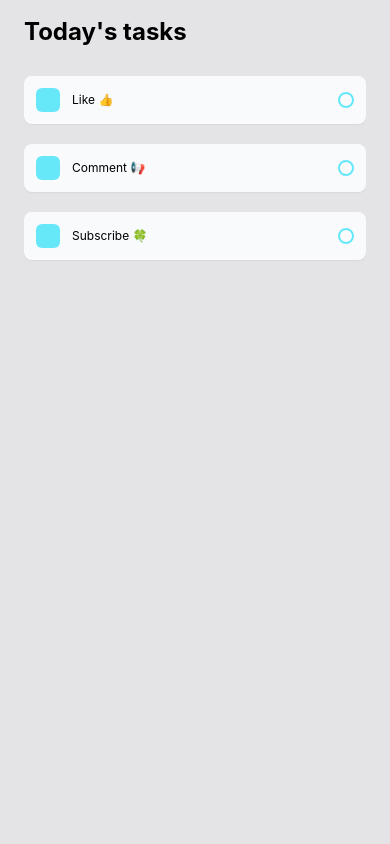
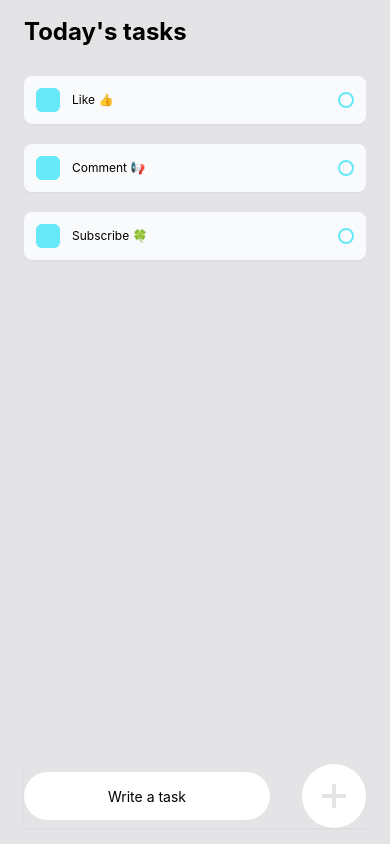
Before and after one commit to gmlwlsdl/RN-Study, a React Native app: screen /Todo in a window 390 px wide. Built offline with nearby package versions, Linux system fonts and the light colour scheme.

Commit message:
feat: 새로운 todo 추가하기 기능 적용 중

```diff
--- a/package.json
+++ b/package.json
@@ -24,6 +24,7 @@
     "react-native-safe-area-context": "4.10.5",
     "react-native-screens": "3.31.1",
     "react-native-tab-view": "^3.5.2",
+    "react-native-vector-icons": "^10.2.0",
     "react-native-webview": "13.8.6"
   },
   "devDependencies": {
--- a/src/screens/Todo.tsx
+++ b/src/screens/Todo.tsx
@@ -1,6 +1,8 @@
 import React, { useState } from 'react'
 import { SafeAreaView, View, Text, FlatList, Pressable } from 'react-native'
 import cn from '../utils/cn'
+import { TextInput } from 'react-native-gesture-handler'
+import Entypo from '@expo/vector-icons/Entypo'
 
 type TodoListProps = {
   item: itemData
@@ -13,7 +15,7 @@ type itemData = {
   text: string
 }
 
-const Data: itemData[] = [
+const initialData: itemData[] = [
   { id: '1', text: 'Like 👍' },
   { id: '2', text: 'Comment 📢' },
   { id: '3', text: 'Subscribe 🍀' },
@@ -42,6 +44,7 @@ const TodoList = ({ item, onPress, backgroundColor }: TodoListProps) => (
 
 export default function Todo() {
   const [selectedId, setSelectedId] = useState<string>()
+  const [data, setData] = useState<itemData[]>(initialData)
 
   const renderItem = ({ item }: { item: itemData }) => {
     const backgroundColor = item.id === selectedId ? true : false
@@ -57,16 +60,27 @@ export default function Todo() {
 
   return (
     <SafeAreaView className="flex-1 bg-zinc-200">
-      <View className="py-4 px-6">
+      <View className="flex-1 justify-between py-4 px-6">
+        <View className="flex-1">
           <Text className="text-2xl font-bold">Today's tasks</Text>
           <FlatList
-          data={Data}
+            data={initialData}
             renderItem={renderItem}
             keyExtractor={(item) => item.id}
             extraData={selectedId}
             className="mt-7"
           />
         </View>
+        <View className="flex-row items-center gap-8 shadow-sm">
+          <TextInput
+            placeholder="Write a task"
+            className="flex-grow h-12 bg-white rounded-3xl placeholder:text-center"
+          />
+          <Pressable className="flex-none w-16 h-16 bg-white rounded-full justify-center items-center">
+            <Entypo name="plus" size={40} color="#e4e4e7" />
+          </Pressable>
+        </View>
+      </View>
     </SafeAreaView>
   )
 }
```
Also changed, not shown: 1 other file (tests, documents, lock files or other folders). Lines whose indentation alone changed are shown as unchanged.
